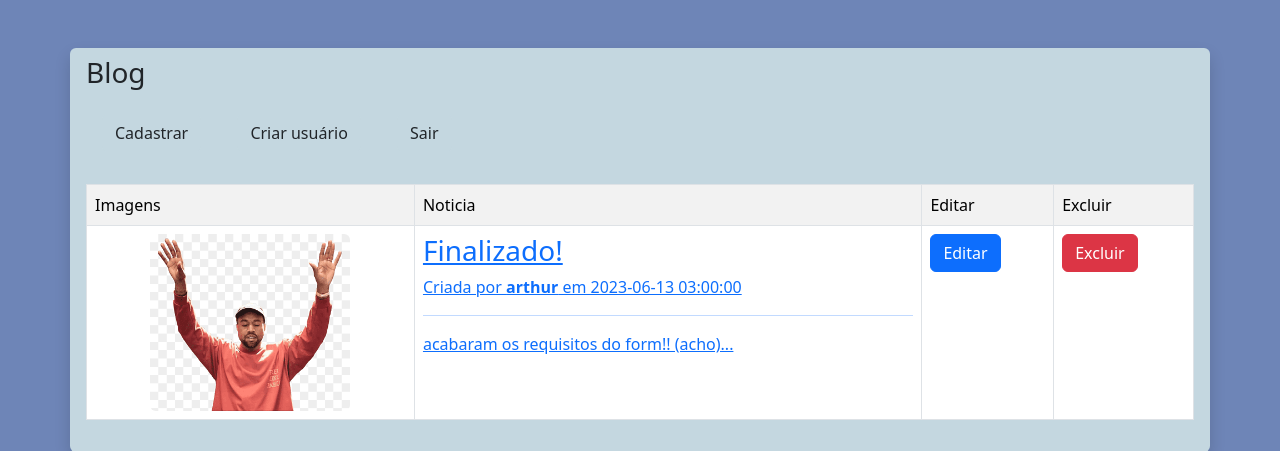
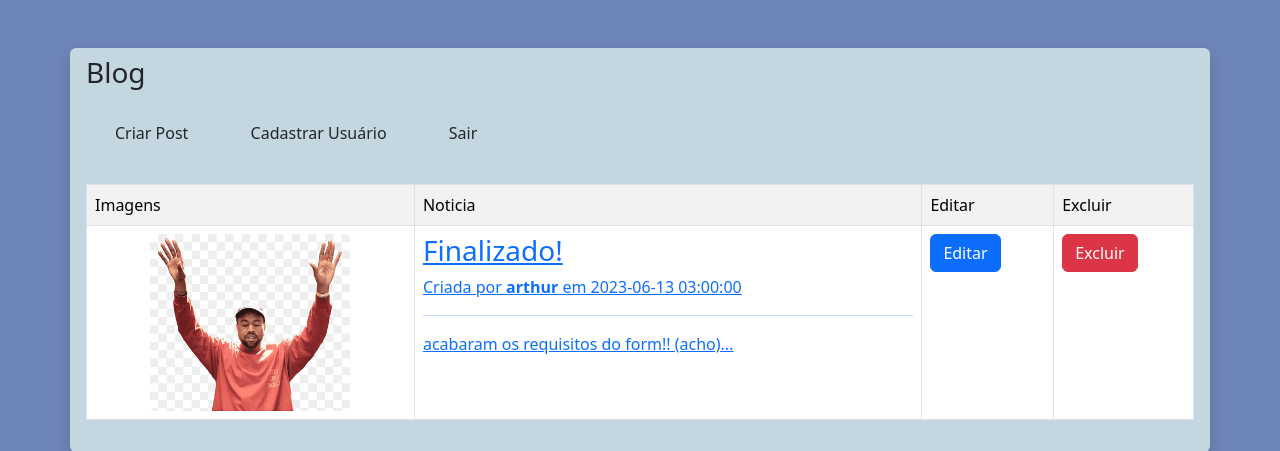
Before and after one commit to arthurfudali/sistema-web, a PHP site: page /cms/index.php in a window 1280 px wide. Shown: the top 451 px of the page. Run offline with PHP 8.4, Linux system fonts and the light colour scheme; data comes from the database, SQL or seed files in the repository.

Commit message:
botão cadastrar usuario atualizado

```diff
--- a/cms/index.php
+++ b/cms/index.php
@@ -2,8 +2,8 @@
 <?php include("views/blades/header.php"); ?>
 <div class="container pt-2 mt-5 p-3 rounded-2 shadow" style="background-color: #C4D7E0">
     <p class="h3">Blog</p>
-    <a class="btn m-3" style="background-color: #C4D7E0" id="btn" href="views/cadastro.php">Cadastrar</a>
-    <a class="btn m-3" style="background-color: #C4D7E0" id="btn" href="views/cadastroUser.php">Criar usuário</a>
+    <a class="btn m-3" style="background-color: #C4D7E0" id="btn" href="views/cadastro.php">Criar Post</a>
+    <a class="btn m-3" style="background-color: #C4D7E0" id="btn" href="views/cadastroUser.php">Cadastrar Usuário</a>
     <a class="btn m-3" style="background-color: #C4D7E0" id="btn" href="controllers/logoff.php">Sair</a>
 
 
```
Also changed, not shown: cms/views/imgs/65f8a7543e757e250ede10b2b62d1ec8.png (added).
